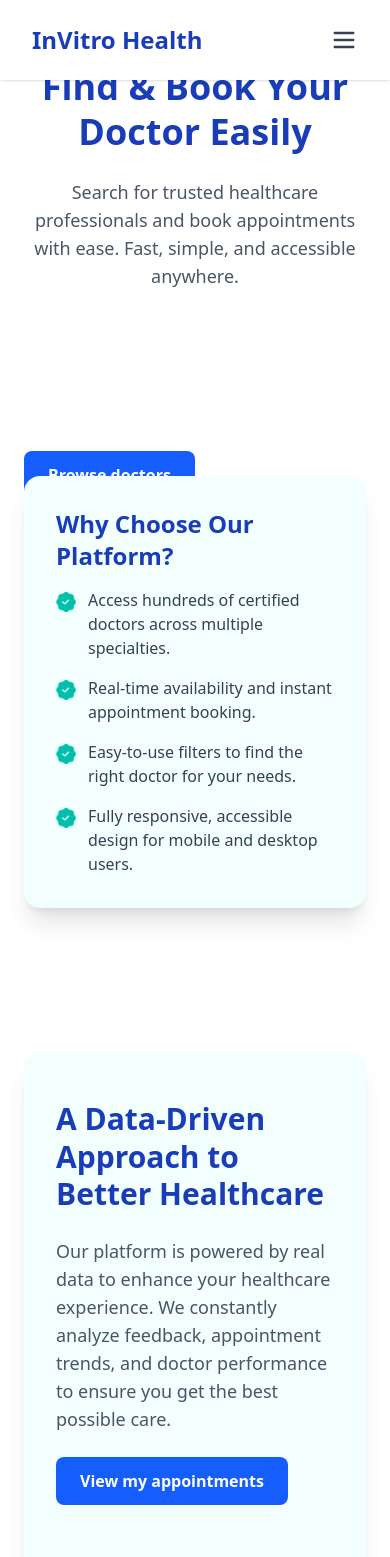
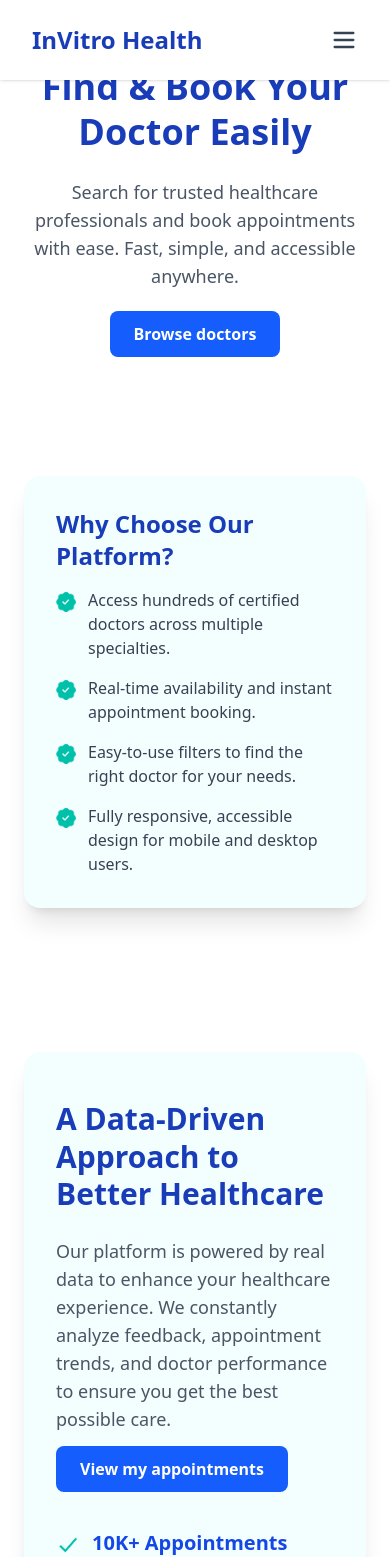
Before and after one commit to AdhamMuhammad/invitro-doctor-booking, a React (Vite) app: page / in a window 390 px wide. Shown: the top 1557 px of the page. Built offline with nearby package versions, Linux system fonts and the light colour scheme.

Commit message:
ui fixes and responsive enhancments

```diff
--- a/components/Common/HeroButton.jsx
+++ b/components/Common/HeroButton.jsx
@@ -8,7 +8,7 @@ const HeroButton = ({
   target,
 }) => {
   return (
-    <div className="flex items-center h-full">
+    <div className="mx-auto w-full">
       {isLink ? (
         <a
           href={linkUrl}
@@ -21,7 +21,7 @@ const HeroButton = ({
         <button
           onClick={onClick}
           type={type}
-          className={`bg-blue-600 hover:bg-blue-700 text-white font-semibold py-3 px-6 rounded-lg transition ${className}`}
+          className={`bg-blue-600 hover:bg-blue-700 text-white w-full md:w-auto font-semibold py-3 px-6 rounded-lg transition ${className}`}
         >
           {text}
         </button>
--- a/components/Doctors/HeroSection.jsx
+++ b/components/Doctors/HeroSection.jsx
@@ -1,6 +1,12 @@
 import HeroButton from '../Common/HeroButton';
 
-const HeroSection = () => {
+const HeroSection = ({ scrollTargetRef }) => {
+  const handleScroll = () => {
+    if (scrollTargetRef?.current) {
+      scrollTargetRef.current.scrollIntoView({ behavior: 'smooth' });
+    }
+  };
+
   return (
     <section className="px-6">
       <div className="max-w-[1400px] h-screen mx-auto flex flex-col justify-center items-center text-center">
@@ -10,9 +16,9 @@ const HeroSection = () => {
         <p className="text-lg sm:text-xl md:text-2xl mb-10 max-w-3xl mx-auto leading-relaxed text-gray-700">
           We provide top-notch medical care tailored to your needs. Explore our services and take the first step toward a healthier life today.
         </p>
-        <div className="mx-auto max-w-200 w-full">
-          <HeroButton text="Book An Appointment" className='w-full md:w-auto sm:mx-auto' />
-        </div>
+        <HeroButton
+          text="Book An Appointment"
+        />
       </div>
     </section>
   );
--- a/components/Doctors/HowItWorks.jsx
+++ b/components/Doctors/HowItWorks.jsx
@@ -54,7 +54,7 @@ function HowItWorks() {
             Booking an appointment with trusted healthcare professionals has never been easier. Follow these simple steps and get started today.
           </p>
           <div className="mx-auto max-w-200 w-full">
-            <HeroButton text="View my appointments" className='w-full lg:w-auto' />
+            <HeroButton text="View my appointments" isLink isInternal linkUrl="/appointments" />
           </div>
         </div>
 
--- a/components/Landing/DataDrivenApproach.jsx
+++ b/components/Landing/DataDrivenApproach.jsx
@@ -30,7 +30,7 @@ function DataDrivenSection() {
             We constantly analyze feedback, appointment trends, and doctor performance
             to ensure you get the best possible care.
           </p>
-          <HeroButton text={"View my appointments"}/>
+          <HeroButton text={"View my appointments"} isLink isInternal linkUrl="/appointments"/>
         </div>
 
         <div className="md:w-1/2 grid grid-cols-1 sm:grid-cols-2 gap-8">
--- a/components/Landing/HeroSection.jsx
+++ b/components/Landing/HeroSection.jsx
@@ -22,7 +22,7 @@ function HeroSection() {
             Search for trusted healthcare professionals and book appointments with ease.
             Fast, simple, and accessible anywhere.
           </p>
-          <HeroButton text={"Browse doctors"}/>
+          <HeroButton text={"Browse doctors"} isLink isInternal linkUrl="/doctors"/>
         </div>
 
         <div className="max-w-xl md:w-1/2 mt-12 md:mt-0 flex justify-center">
```
